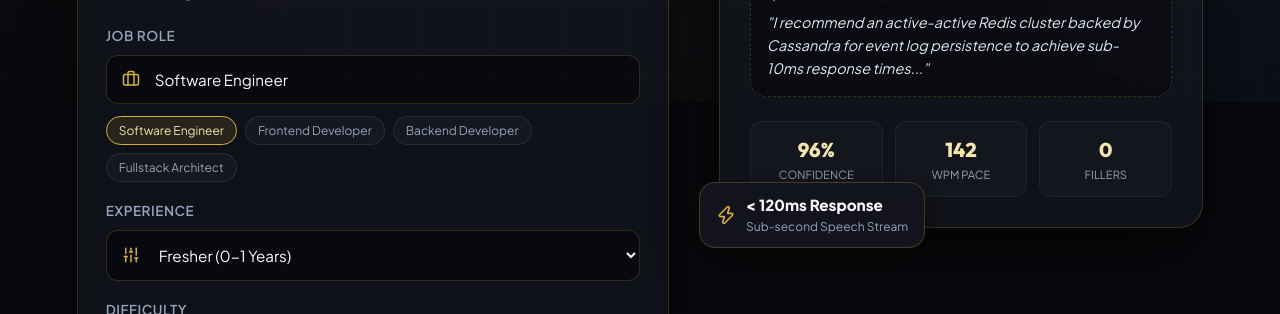
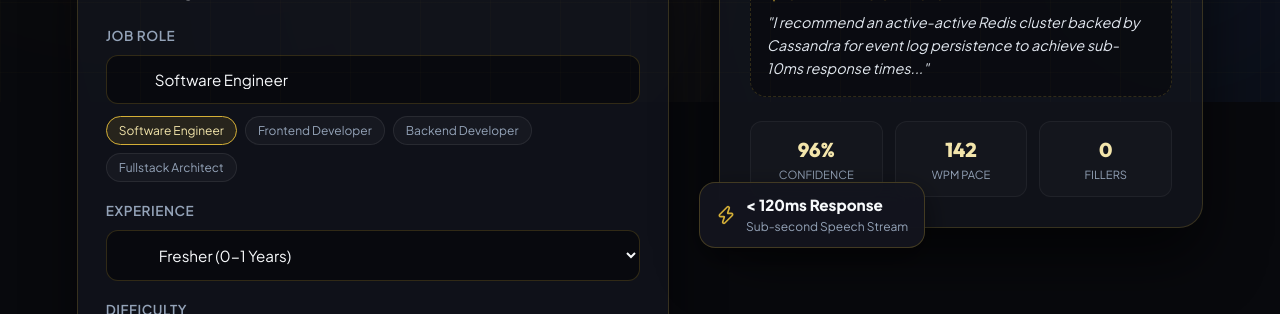
Before and after one commit to anirudhsrk07/The-interview-agent, a React (Vite) app: page / in a window 1280 px wide. Shown: the part 698-1012 px from the top of the page. Built offline with nearby package versions, Linux system fonts and the light colour scheme.

Commit message:
Build Interview Agent landing page

```diff
--- a/src/App.jsx
+++ b/src/App.jsx
@@ -555,7 +555,6 @@ function App() {
               <div className="input-group">
                 <label>Job Role</label>
                 <div className="input-wrapper">
-                  <Briefcase size={18} className="input-icon" />
                   <input
                     type="text"
                     value={jobRole}
@@ -581,7 +580,6 @@ function App() {
               <div className="input-group">
                 <label>Experience</label>
                 <div className="input-wrapper">
-                  <Sliders size={18} className="input-icon" />
                   <select
                     value={experience}
                     onChange={(e) => setExperience(e.target.value)}
```
